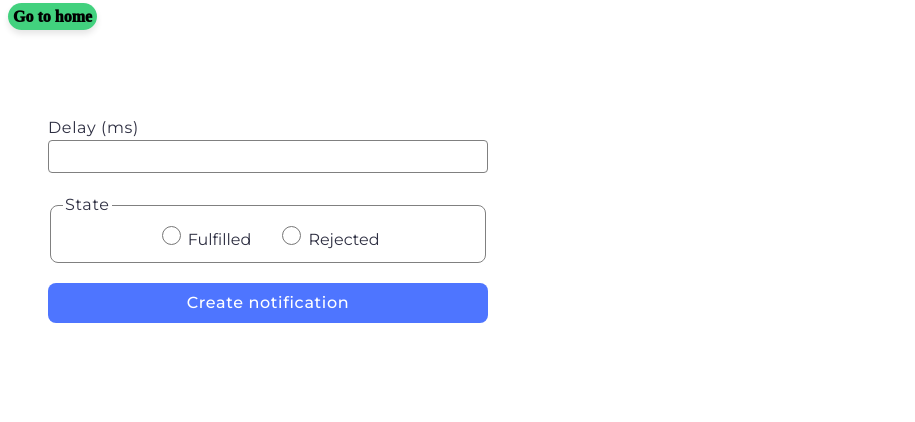
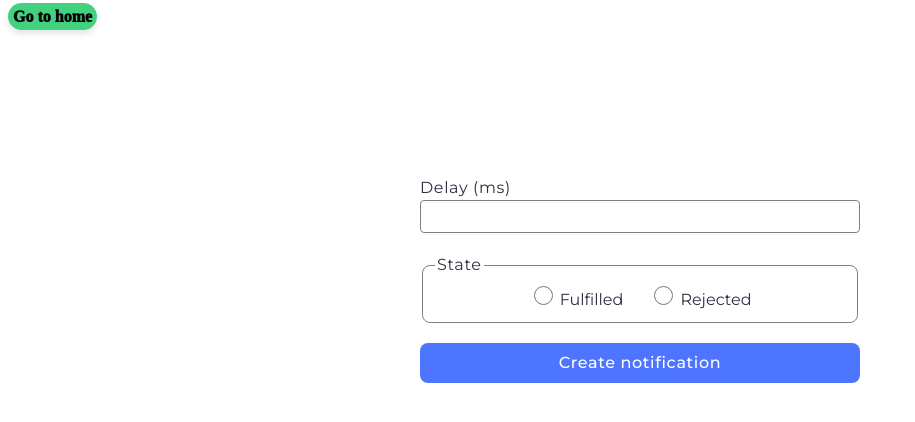
Before and after one commit to Alex-Sea-gull/goit-js-hw-10, a website built with Vite: page src/2-snackbar.html in a window 1280 px wide. Shown: the whole page, without its empty margins (0-915 px from the left). Built offline with nearby package versions, Linux system fonts and the light colour scheme.

Commit message:
fixed error task 2

```diff
--- a/src/css/snackbar.css
+++ b/src/css/snackbar.css
@@ -15,13 +15,13 @@
 
 .form {
     width: 440px;
-    padding: 40px;
-    margin-top: 50px;
+    padding-top: 150px;
     display: flex;
     flex-direction: column;
     gap: 20px;
     background-color: #ffffff;
     border-radius: 16px;
+    margin: 0 auto;
 }
 
 .input-box {
```
